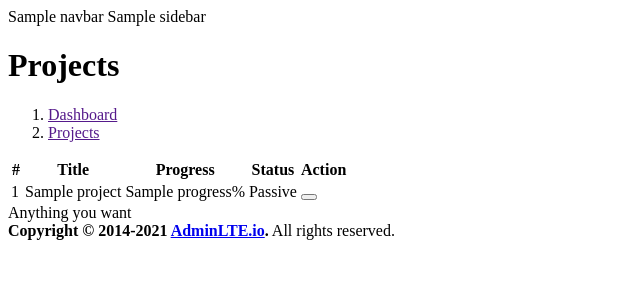
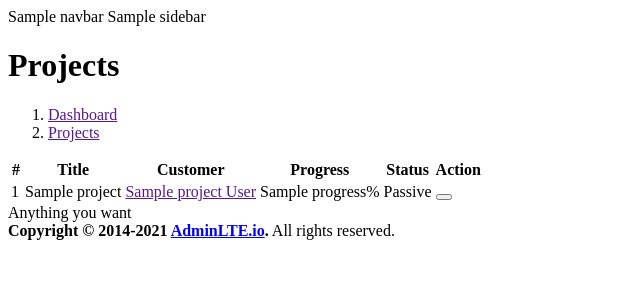
Before and after one commit to Svobodennn/PHP-CMS-Project, a PHP site: the page made by App/View/project/index.php in a window 1280 px wide. Shown: the top 300 px of the page, without its empty margins (0-640 px from the left). Run offline with PHP 8.4, Linux system fonts and the light colour scheme; the template is opened without the code that fills it: most values are stand-ins (such as "Sample title", 1, 10 or a date in 2020); data that the repository does not hold is empty; some libraries are stand-ins or nearby versions.

Commit message:
added customer name to projects and link to detail page

```diff
--- a/App/View/project/index.php
+++ b/App/View/project/index.php
@@ -50,6 +50,7 @@ scratch. This page gets rid of all links and provides the needed markup only.
                         <tr>
                             <th style="width: 10px">#</th>
                             <th>Title</th>
+                            <th>Customer</th>
                             <th>Progress</th>
                             <th>Status</th>
                             <th style="width: 40px">Action</th>
@@ -60,6 +61,7 @@ scratch. This page gets rid of all links and provides the needed markup only.
                             <tr id="row_<?= $value['id'] ?>">
                                 <td><?= $count++ ?></td>
                                 <td><?= $value['title']?></td>
+                                <td><a href="<?= _link('customer/detail/'.$value['customer_id']) ?>"><?= $value['name'].' '.$value['surname']?></a></td>
                                 <td>
                                     <?= $value['progress']?>%
                                         <div class="progress progress-xs">
```
